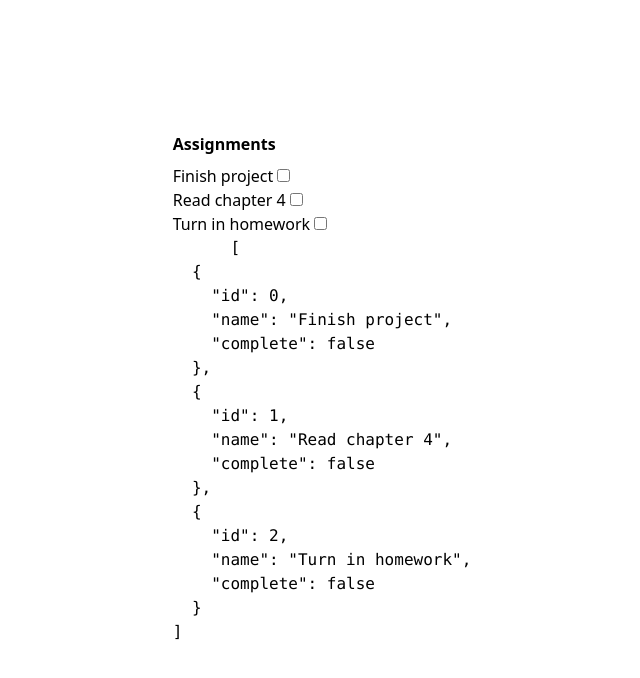
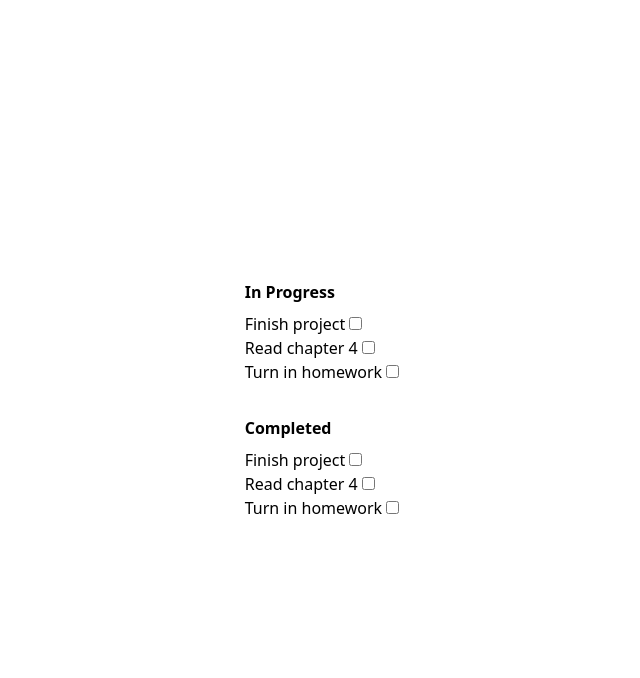
Before and after one commit to DataScientist2807/larac_vue3_step, a Vue app: page / in a window 1280 px wide. Shown: the top 678 px of the page, without its empty margins (318-958 px from the left). Built offline with nearby package versions, Linux system fonts and the light colour scheme.

Commit message:
Lists-Conditionals-and-Computed-Properties

```diff
--- a/src/App.vue
+++ b/src/App.vue
@@ -1,17 +1,27 @@
 <template>
   <div>
-    <h2 class="font-bold mb-2">Assignments</h2>
-    <ul>
-      <li v-for="assignment in assignments" :key="assignment.id">
-        <label>{{ assignment.name }}
-          <input type="checkbox" v-model="assignment.complete">
-        </label>
-
-      </li>
-    </ul>
-    <pre>
-      {{ assignments }}
-    </pre>
+    <section>
+      <h2 class="font-bold mb-2">In Progress</h2>
+      <ul>
+        <li v-for="assignment in assignments" :key="assignment.id">
+          <label
+            >{{ assignment.name }}
+            <input type="checkbox" v-model="assignment.complete" />
+          </label>
+        </li>
+      </ul>
+    </section>
+    <section class="mt-8">
+      <h2 class="font-bold mb-2 ">Completed</h2>
+      <ul>
+        <li v-for="assignment in assignments" :key="assignment.id">
+          <label
+            >{{ assignment.name }}
+            <input type="checkbox" v-model="assignment.complete" />
+          </label>
+        </li>
+      </ul>
+    </section>
   </div>
 </template>
 
@@ -21,10 +31,10 @@ export default {
   data() {
     return {
       assignments: [
-        { id: 0, name: 'Finish project', complete: false},
-        { id: 1, name: 'Read chapter 4', complete: false},
-        { id: 2, name: 'Turn in homework', complete: false}
-      ]
+        { id: 0, name: "Finish project", complete: false },
+        { id: 1, name: "Read chapter 4", complete: false },
+        { id: 2, name: "Turn in homework", complete: false },
+      ],
     };
   },
   methods: {
```
